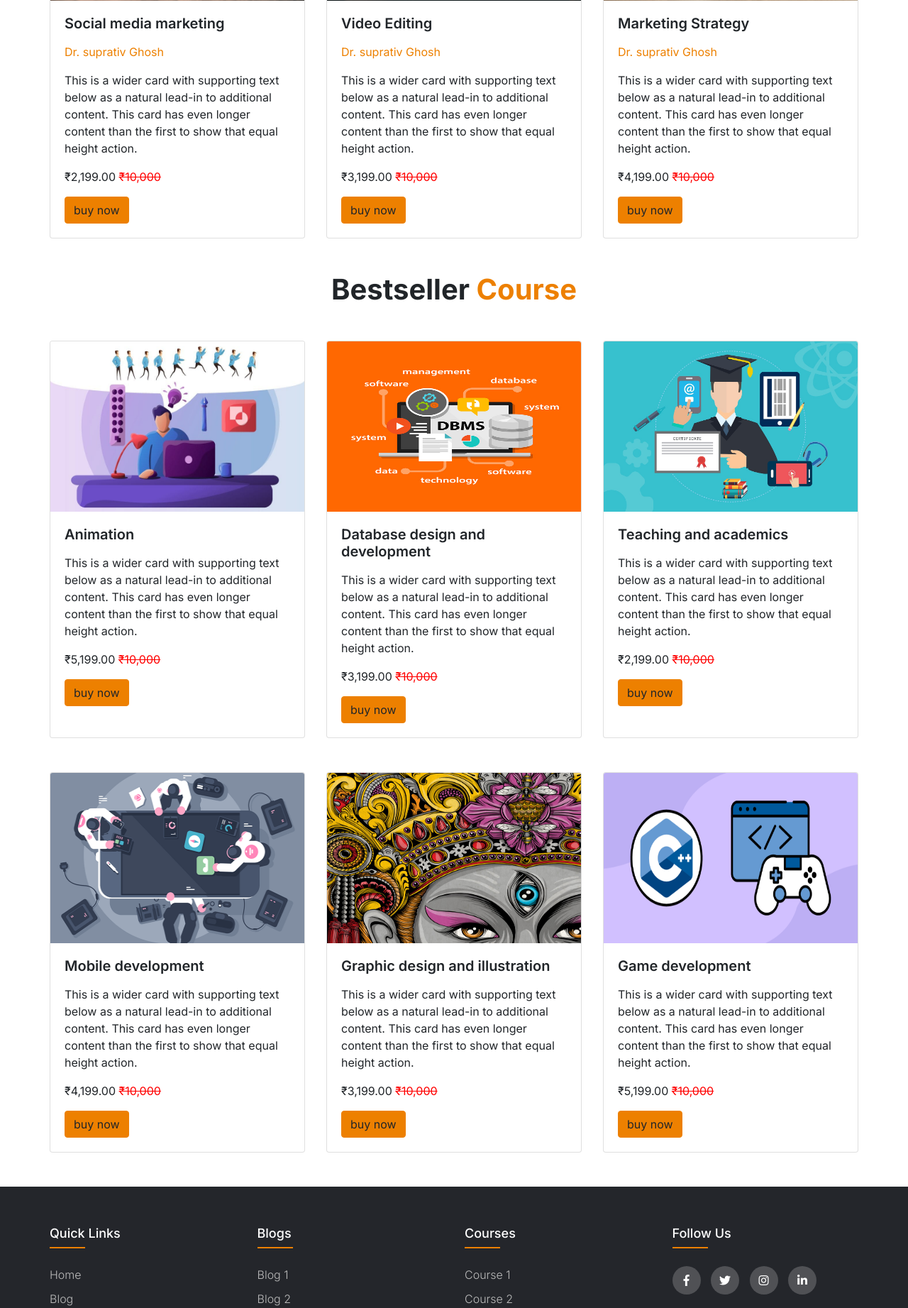
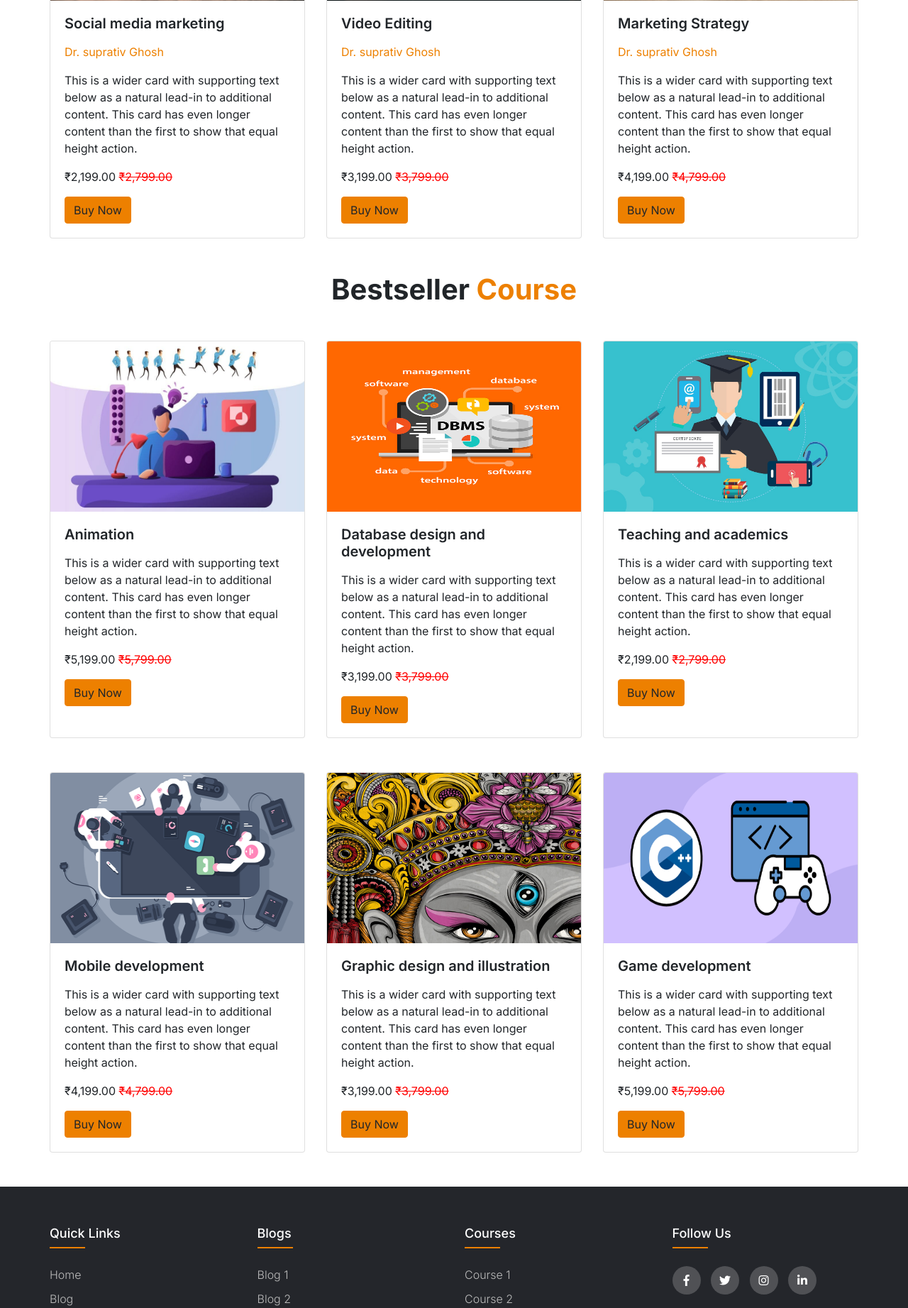
Before and after one commit to SUPARNA150/TEACHBOOK, a web app: file public/pages/courseMore.html in a window 1280 px wide. Shown: the part 784-2627 px from the top of the page at 71% size. Run offline with its HTML, style and script files only (its server is not run), Linux system fonts and the light colour scheme; some libraries are stand-ins or nearby versions.

Commit message:
add links in coursemore file

```diff
--- a/public/CSS/courseMore.css
+++ b/public/CSS/courseMore.css
@@ -17,9 +17,9 @@
     font-family: 'Inter', sans-serif;
 }
 
-
-/* heading */
-
+body{
+  background-color:var(--white);
+}
 
 
 
@@ -182,6 +182,9 @@ nav{
 
   /* HEADER SECTION ENDS */
 
+
+
+
 /* MEDIA QUERY STARTS FOR HEADER SECTION */
 
     @media (max-width: 1245px) {
@@ -333,11 +336,6 @@ nav{
 
 /* MEDIA QUERY ENDS FOR HEADER SECTION */
 
-
-
-body{
-    background-color:var(--white);
-}
 
 
 /* HOME SECTION STARTS */
--- a/public/pages/courseMore.html
+++ b/public/pages/courseMore.html
@@ -19,28 +19,23 @@
   <link rel="stylesheet" href="/public/CSS/courseMore.css" />
   <link href="https://use.fontawesome.com/releases/v5.0.4/css/all.css" rel="stylesheet">
 
-
-
 </head>
 
 <body>
-
 
   <!-- HEADER SECTION STARTS  -->
 
   <header class="header">
     <nav class="fixed-top">
       <div class="nav-items">
-        <li><a href="#">Home</a></li>
-        <li><a href="#">Blog</a></li>
+        <li><a href="/public/index.html">Home</a></li>
+        <li><a href="/public/pages/blog.html">Blog</a></li>
         <li><a href="#">About Us</a></li>
         <li><a href="#">Contact Us</a></li>
       </div>
 
       <div class="menu-icon">
         <span class="fas fa-bars"></span>
-
-
       </div>
 
       <div class="logo">
@@ -67,15 +62,19 @@
     </nav>
   </header>
 
+  <!-- HEADER SECTION ENDS  -->
 
-  <!-- HEADER SECTION ENDS  -->
+
+
+
+<!-- TRENDING COURSE SECTION STARTS -->
 
   <section class="home mb-5" id="home"></section>
   </section>
 
 
   <div class="container mb-5">
-    <h1 style="text-align: center" font sty><strong>Trending <span style="color: #ED8000;"> Course</span></h1></strong>
+    <h1 style="text-align: center" ><strong>Trending <span style="color: #ED8000;"> Course</span></h1></strong>
   </div>
 
   <div class="container">
@@ -88,15 +87,13 @@
             <p class="card-text" style="color: #ED8000;">
               Dr. suprativ Ghosh
               </p>
-
-
               <p>This is a wider card with supporting text below as a natural
                 lead-in to additional content. This card has even longer content
                 than the first to show that equal height action.
               </p>
-            <p>₹2,199.00 <s style="color: #f00;">₹10,000</s> </p>
+            <p>₹2,199.00 <s style="color: #f00;">₹2,799.00</s> </p>
 
-            <a href="#" class="btn btn-primary">buy now</a>
+            <a href="#" class="btn btn-primary">Buy Now</a>
           </div>
         </div>
       </div>
@@ -108,15 +105,13 @@
             <p class="card-text" style="color: #ED8000;">
               Dr. suprativ Ghosh
               </p>
-
-
               <p>This is a wider card with supporting text below as a natural
                 lead-in to additional content. This card has even longer content
                 than the first to show that equal height action.
               </p>
-            <p>₹3,199.00 <s style="color: #f00;">₹10,000</s> </p>
+            <p>₹3,199.00 <s style="color: #f00;">₹3,799.00</s> </p>
             </p>
-            <a href="#" class="btn btn-primary">buy now</a>
+            <a href="#" class="btn btn-primary">Buy Now</a>
           </div>
         </div>
       </div>
@@ -128,24 +123,26 @@
             <p class="card-text" style="color: #ED8000;">
               Dr. suprativ Ghosh
               </p>
-
-
               <p>This is a wider card with supporting text below as a natural
                 lead-in to additional content. This card has even longer content
                 than the first to show that equal height action.
               </p>
-            <p>₹4,199.00 <s style="color: #f00;">₹10,000</s> </p>
+            <p>₹4,199.00 <s style="color: #f00;">₹4,799.00</s> </p>
             </p>
-            <a href="#" class="btn btn-primary">buy now</a>
+            <a href="#" class="btn btn-primary">Buy Now</a>
           </div>
         </div>
       </div>
     </div>
   </div>
 
+  <!-- TRENDING COURSE SECTION ENDS  -->
 
-  <!-- bestseller courses start here -->
 
+
+
+
+  <!-- BESTSELLER COURSE SECTION STARTS -->
 
   <div class="container mb-5">
     <h1 style="text-align: center" font sty><strong>Bestseller<span style="color: #ED8000;"> Course</span></h1></strong>
@@ -162,9 +159,9 @@
                 lead-in to additional content. This card has even longer content
                 than the first to show that equal height action.
               </p>
-            <p>₹5,199.00 <s style="color: #f00;">₹10,000</s> </p>
+            <p>₹5,199.00 <s style="color: #f00;">₹5,799.00</s> </p>
 
-            <a href="#" class="btn btn-primary">buy now</a>
+            <a href="#" class="btn btn-primary">Buy Now</a>
           </div>
         </div>
       </div>
@@ -178,8 +175,8 @@
               lead-in to additional content. This card has even longer content
               than the first to show that equal height action.
             </p>
-            <p>₹3,199.00 <s style="color: #f00;">₹10,000</s> </p>
-            <a href="#" class="btn btn-primary">buy now</a>
+            <p>₹3,199.00 <s style="color: #f00;">₹3,799.00</s> </p>
+            <a href="#" class="btn btn-primary">Buy Now</a>
           </div>
         </div>
       </div>
@@ -193,8 +190,8 @@
               lead-in to additional content. This card has even longer content
               than the first to show that equal height action.
             </p>
-            <p>₹2,199.00 <s style="color: #f00;">₹10,000</s> </p>
-            <a href="#" class="btn btn-primary">buy now</a>
+            <p>₹2,199.00 <s style="color: #f00;">₹2,799.00</s> </p>
+            <a href="#" class="btn btn-primary">Buy Now</a>
           </div>
         </div>
       </div>
@@ -212,8 +209,8 @@
               lead-in to additional content. This card has even longer content
               than the first to show that equal height action.
             </p>
-            <p>₹4,199.00 <s style="color: #f00;">₹10,000</s> </p>
-            <a href="#" class="btn btn-primary">buy now</a>
+            <p>₹4,199.00 <s style="color: #f00;">₹4,799.00</s> </p>
+            <a href="#" class="btn btn-primary">Buy Now</a>
           </div>
         </div>
       </div>
@@ -227,8 +224,8 @@
               lead-in to additional content. This card has even longer content
               than the first to show that equal height action.
             </p>
-            <p>₹3,199.00 <s style="color: #f00;">₹10,000</s> </p>
-            <a href="#" class="btn btn-primary">buy now</a>
+            <p>₹3,199.00 <s style="color: #f00;">₹3,799.00</s> </p>
+            <a href="#" class="btn btn-primary">Buy Now</a>
           </div>
         </div>
       </div>
@@ -242,16 +239,17 @@
               lead-in to additional content. This card has even longer content
               than the first to show that equal height action.
             </p>
-            <p>₹5,199.00 <s style="color: #f00;">₹10,000</s> </p>
-            <a href="#" class="btn btn-primary">buy now</a>
+            <p>₹5,199.00 <s style="color: #f00;">₹5,799.00</s> </p>
+            <a href="#" class="btn btn-primary">Buy Now</a>
           </div>
         </div>
       </div>
     </div>
   </div>
 
-  <!-- bestseller course
-  code end here -->
+  <!-- BESTSELLER COURSE SECTION ENDS -->
+
+
 
 
   <!-- FOOTER SECTION STARTS-->
@@ -262,8 +260,8 @@
         <div class="footer-col">
           <h4>quick links</h4>
           <ul>
-            <li><a href="#">home</a></li>
-            <li><a href="#">blog</a></li>
+            <li><a href="/public/index.html">home</a></li>
+            <li><a href="/public/pages/blog.html">blog</a></li>
             <li><a href="#">course</a></li>
             <li><a href="#">about us</a></li>
             <li><a href="#">contact us</a></li>
@@ -283,10 +281,10 @@
         <div class="footer-col">
           <h4>courses</h4>
           <ul>
-            <li><a href="#">course 1</a></li>
-            <li><a href="#">course 2</a></li>
-            <li><a href="#">course 3</a></li>
-            <li><a href="#">course 4</a></li>
+            <li><a href="/public/pages/coursePage_Index.html">course 1</a></li>
+            <li><a href="/public/pages/coursePage_Index.html">course 2</a></li>
+            <li><a href="/public/pages/coursePage_Index.html">course 3</a></li>
+            <li><a href="/public/pages/coursePage_Index.html">course 4</a></li>
           </ul>
         </div>
         <div class="footer-col">
@@ -305,6 +303,8 @@
     </div>
   </footer>
 
+   <!-- FOOTER SECTION ENDS-->
+
 
   <script src="/public/Js/index.js"></script>
 
```
